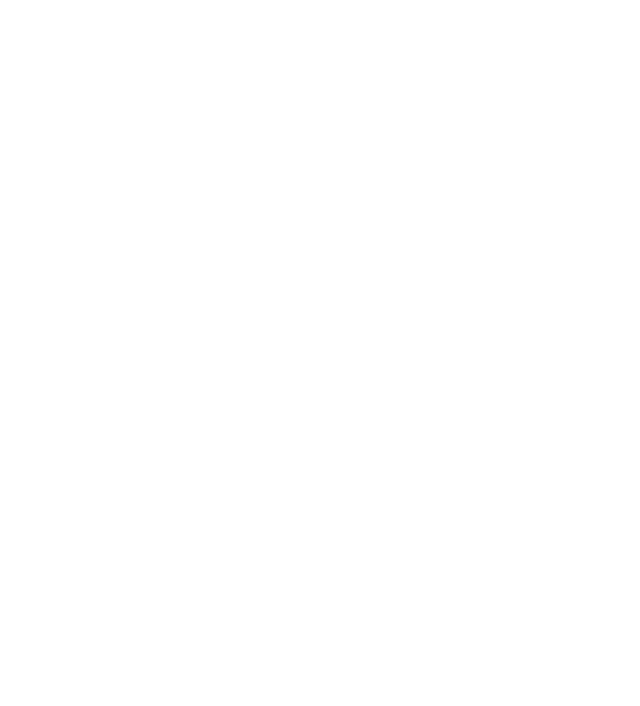
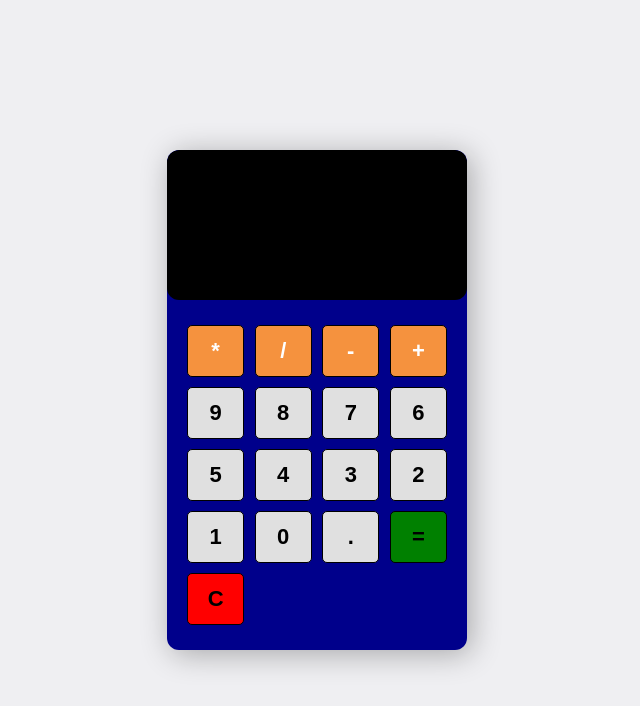
Before and after one commit to Rolo2121/Calculator, a plain HTML site: page index.html in a window 1280 px wide. Shown: the whole page, without its empty margins (323-963 px from the left). Drawn offline with Linux system fonts and the light colour scheme.

Commit message:
all buttons work but = is undefined

```diff
--- a/app.js
+++ b/app.js
@@ -0,0 +1,26 @@
+(function () {
+	let screen = document.querySelector('.screen');
+	let buttons = document.querySelectorAll('.btn');
+	let equal = document.querySelector('.btn-equal');
+	let clear = document.querySelector('.btn-clear');
+
+	buttons.forEach(function (button) {
+		button.addEventListener('click', function (e) {
+			let value = e.target.dataset.num;
+			screen.value += value;
+		});
+	});
+
+	equal.addEventListener('click', function (e) {
+		if (screen.value === '') {
+			screen.value = '???';
+		} else {
+			let answer = eval(screen.value);
+			screen.value = answer;
+		}
+	});
+
+	clear.addEventListener('click', function (e) {
+		screen.value = '';
+	});
+})();
--- a/index.html
+++ b/index.html
@@ -8,6 +8,33 @@
 		<link rel="stylesheet" href="style.css" />
 	</head>
 	<body>
+		<section class="calculator">
+			<form>
+				<input type="text" class="screen" />
+			</form>
+
+			<div class="buttons">
+				<button type="button" class="btn btn-yellow" data-num="*">*</button>
+				<button type="button" class="btn btn-yellow" data-num="/">/</button>
+				<button type="button" class="btn btn-yellow" data-num="-">-</button>
+				<button type="button" class="btn btn-yellow" data-num="+">+</button>
+
+				<button type="button" class="btn btn-grey" data-num="9">9</button>
+				<button type="button" class="btn btn-grey" data-num="8">8</button>
+				<button type="button" class="btn btn-grey" data-num="7">7</button>
+				<button type="button" class="btn btn-grey" data-num="6">6</button>
+				<button type="button" class="btn btn-grey" data-num="5">5</button>
+				<button type="button" class="btn btn-grey" data-num="4">4</button>
+				<button type="button" class="btn btn-grey" data-num="3">3</button>
+				<button type="button" class="btn btn-grey" data-num="2">2</button>
+				<button type="button" class="btn btn-grey" data-num="1">1</button>
+				<button type="button" class="btn btn-grey" data-num="0">0</button>
+				<button type="button" class="btn btn-grey" data-num=".">.</button>
+
+				<button type="button" class="btn btn-equal">=</button>
+				<button type="button" class="btn btn-clear">C</button>
+			</div>
+		</section>
 		<script src="app.js"></script>
 	</body>
 </html>
--- a/style.css
+++ b/style.css
@@ -0,0 +1,71 @@
+* {
+	margin: 0;
+	padding: 0;
+	box-sizing: border-box;
+}
+
+body {
+	min-height: 100vh;
+	background: #efeff2;
+	display: flex;
+	justify-content: center;
+	align-items: center;
+}
+
+.calculator {
+	width: 300px;
+	height: 500px;
+	box-shadow: 4px 4px 30px rgba(0, 0, 0, 0.3);
+	border-radius: 12px;
+	background: darkblue;
+	overflow: hidden;
+}
+
+form input {
+	width: 100%;
+	height: 150px;
+	border: none;
+	border-radius: 12px;
+	font-size: 2rem;
+	padding: 1rem;
+	color: #fff;
+	background: #000;
+	text-align: right;
+	pointer-events: none;
+}
+
+.buttons {
+	display: flex;
+	flex-wrap: wrap;
+	justify-content: space-between;
+	padding: 20px;
+}
+
+button {
+	flex: 0 0 22%;
+	margin: 5px 0;
+	border: 1px solid #000;
+	width: 60px;
+	height: 52px;
+	font-size: 22px;
+	font-weight: 600;
+	border-radius: 5px;
+	cursor: pointer;
+}
+
+.btn-yellow {
+	background: rgb(245, 146, 62);
+	color: #fff;
+}
+
+.btn-grey {
+	background: rgb(224, 224, 224);
+}
+
+.btn-equal {
+	background: green;
+}
+
+.btn-clear {
+	background: red;
+}
```
